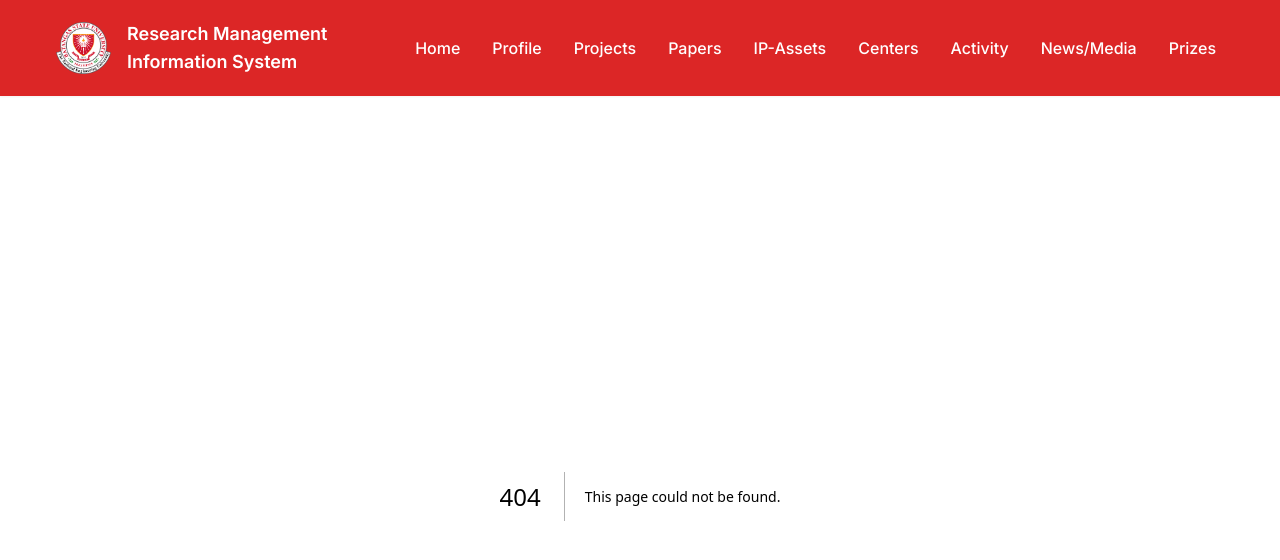
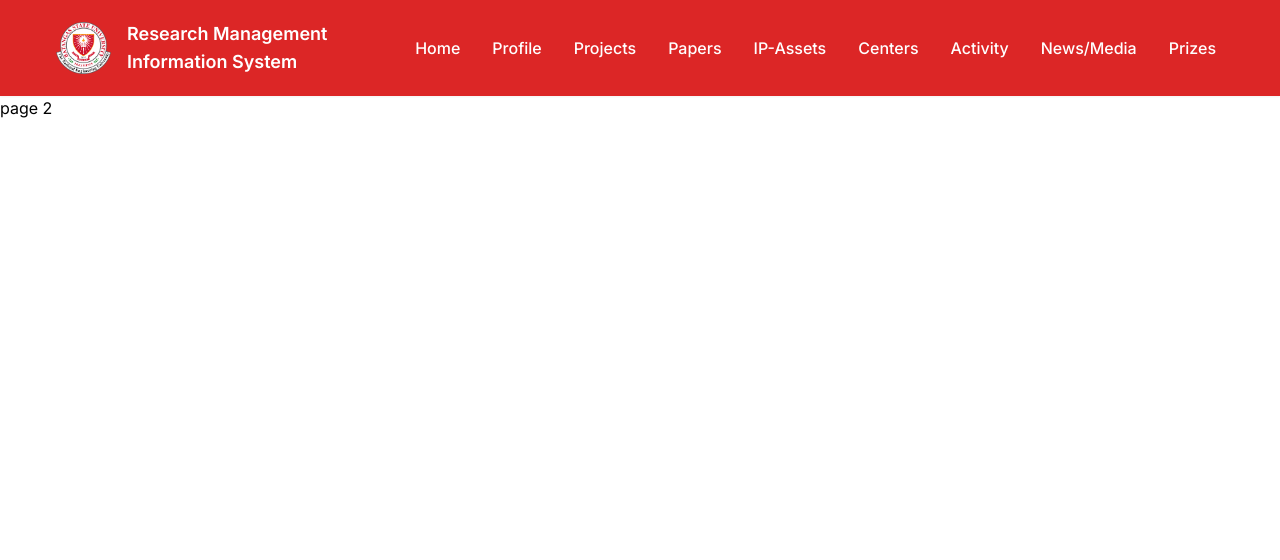
Before and after one commit to jericho-millena/PublicD, a Next.js app: page /pages/profile/profile2 in a window 1280 px wide. Before the commit this address had no page. Shown: the top 560 px of the page. Built offline with nearby package versions, Linux system fonts and the light colour scheme.

Commit message:
make cards clickable and navigate to 2nd page of profile

```diff
--- a/src/app/components/card.js
+++ b/src/app/components/card.js
@@ -4,7 +4,7 @@ const Card = ({ user }) => {
   const { name, campus, image, topic } = user;
 
   return (
-  <div className="bg-white rounded-lg shadow-md overflow-hidden max-w-xs sm:max-w-sm md:max-w-md lg:max-w-lg xl:max-w-xl 3xl:max-w-2xl">
+  <a href='/pages/profile/profile2' className="items-center bg-white border border-gray-200 rounded-lg shadow md:flex-row md:max-w-xl h-95 hover:bg-gray-400 relative">
     <div class="group flex items-center ml-5">
       <img class="mr-2 mt-5 h-13 w-20 rounded-full" src={image} alt={name} />
       <div class="ltr:ml-3">
@@ -15,7 +15,7 @@ const Card = ({ user }) => {
     <div className="mb-2 mt-2 ml-5 w-20 bg-red-500 rounded-lg overflow-hidden shadow-sm p-1 flex flex-col items-center">
         <p className="text-xs text-white text-center">{topic}</p>
       </div>
-    </div>
+    </a>
   );
 };
 
--- /dev/null
+++ b/src/app/pages/profile/profile2/page.js
@@ -0,0 +1,9 @@
+import React from "react";
+
+export default function profile2() {
+  return (
+    <main>
+      <h1>page 2</h1>
+    </main>
+  );
+}
```
